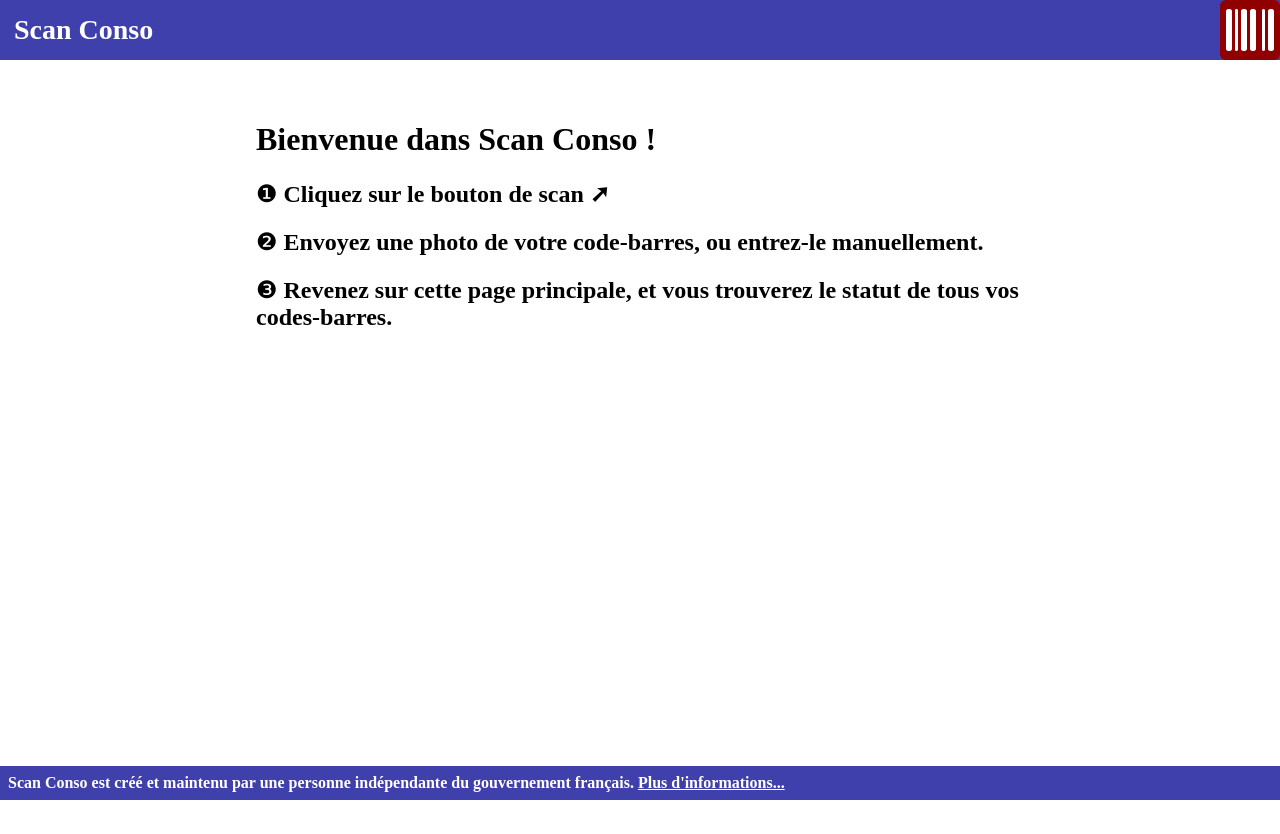
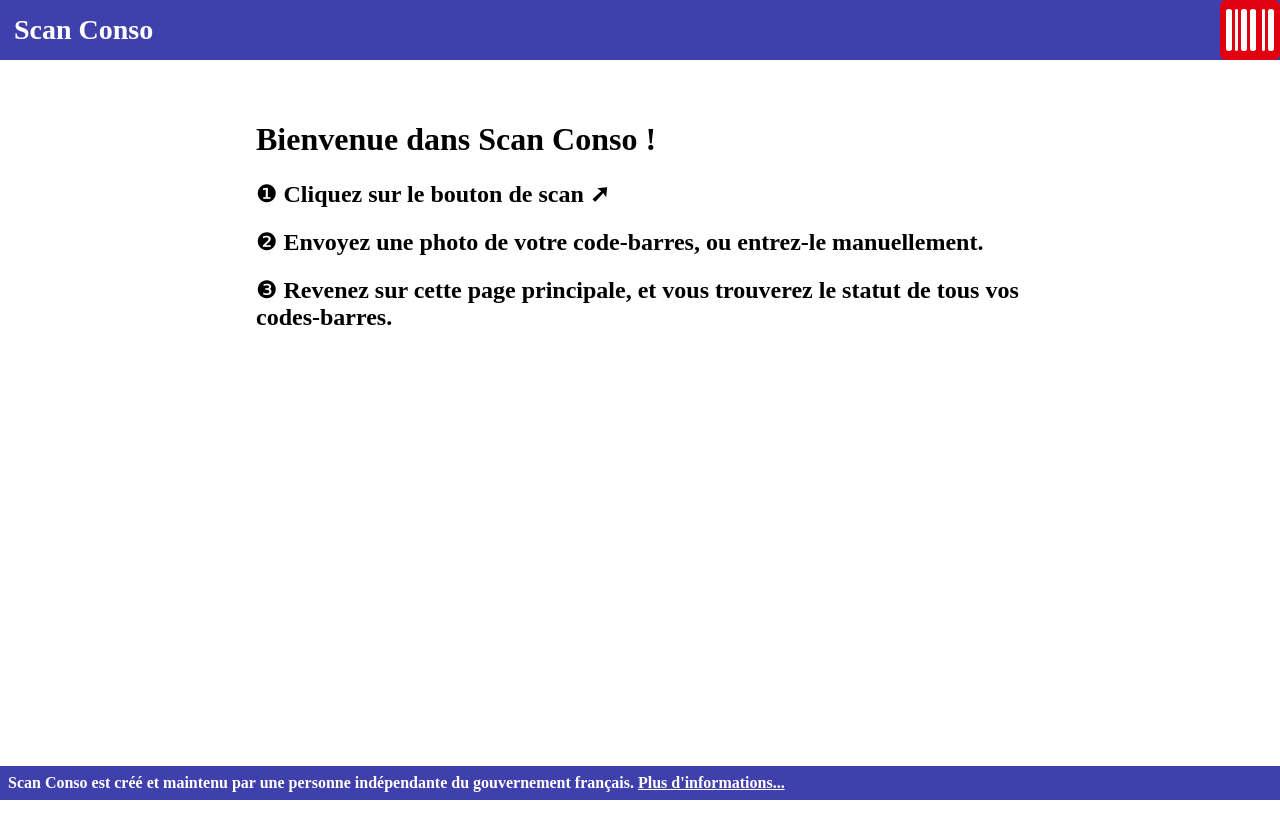
Before and after one commit to CHKNRAVE/scan-conso, a React (Vite) app: page / in a window 1280 px wide. Built offline with nearby package versions, Linux system fonts and the light colour scheme.

Commit message:
Adjusted the --france-red color to the one the official website uses

```diff
--- a/src/App.css
+++ b/src/App.css
@@ -1,7 +1,7 @@
 :root {
 	--france-blue: #000091;
 	--france-white: White;
-	--france-red: #910000;
+	--france-red: #e1000f;
 
 	--clear-background-color: LightGreen;
 	--clear-border-color: DarkGreen;
```
